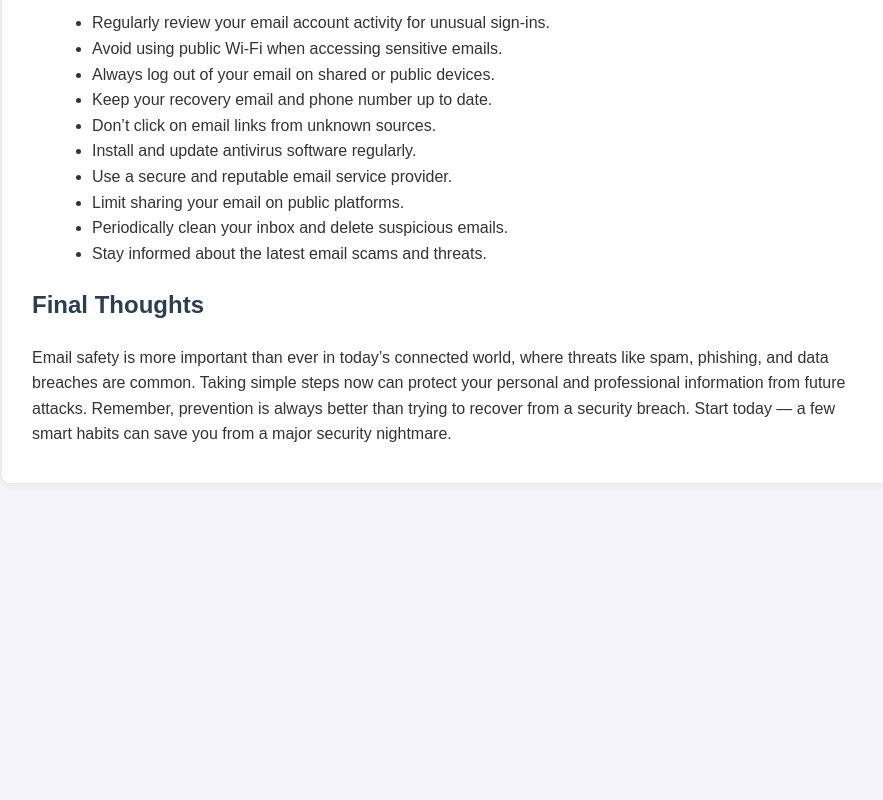
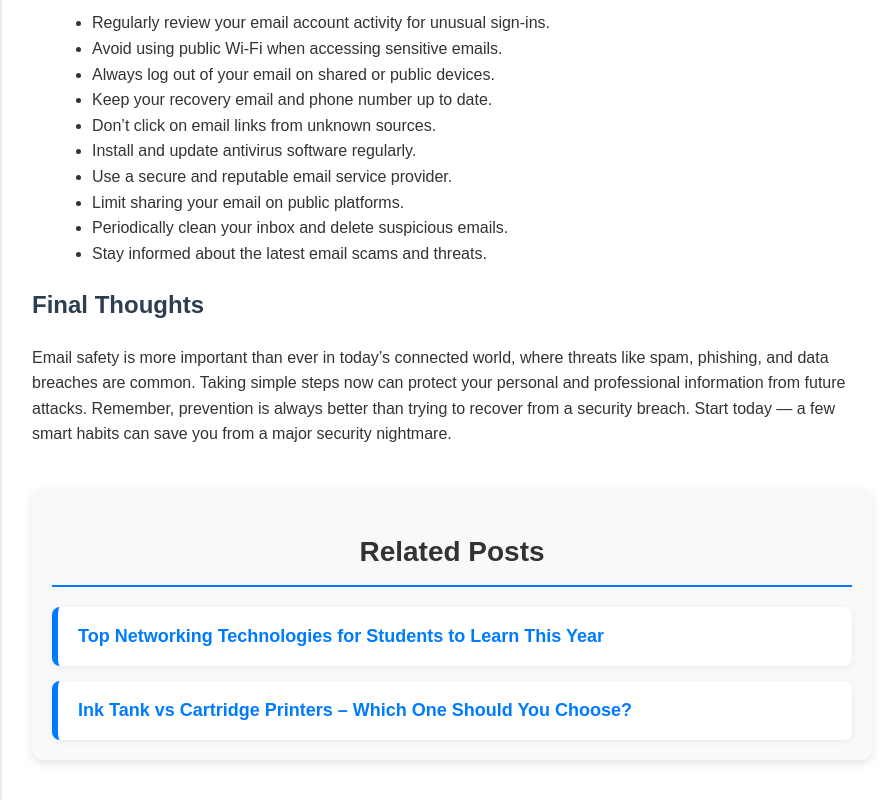
Before and after one commit to Ibrahim-Azhar77/top-networking-technologies, a plain HTML site: page protect-email-address.html in a window 1280 px wide. Shown: the part 3241-4041 px from the top of the page, without its empty margins (188-1071 px from the left). Before the commit the page ends 3784 px from the top, so only its background shows below. Drawn offline with Linux system fonts and the light colour scheme.

Commit message:
protect-email-address.html

```diff
--- a/protect-email-address.html
+++ b/protect-email-address.html
@@ -1,4 +1,3 @@
-
 <!DOCTYPE html>
 <html lang="en">
 <head>
@@ -149,6 +148,78 @@
         Taking simple steps now can protect your personal and professional information from future attacks.
         Remember, prevention is always better than trying to recover from a security breach.
         Start today — a few smart habits can save you from a major security nightmare.</p>
-    </section>
+<style>
+  .related-posts {
+    max-width: 800px;
+    margin: 40px auto;
+    padding: 20px;
+    background: #f9f9f9;
+    border-radius: 12px;
+    box-shadow: 0 4px 10px rgba(0,0,0,0.1);
+    font-family: Arial, sans-serif;
+  }
+
+  .related-posts h2 {
+    text-align: center;
+    font-size: 28px;
+    color: #333;
+    margin-bottom: 20px;
+    border-bottom: 2px solid #007BFF;
+    padding-bottom: 10px;
+  }
+
+  .post-links {
+    display: flex;
+    flex-direction: column;
+    gap: 15px;
+  }
+
+  .post-link {
+    text-decoration: none;
+    padding: 15px 20px;
+    background-color: #ffffff;
+    border-left: 6px solid #007BFF;
+    border-radius: 8px;
+    transition: all 0.3s ease;
+    box-shadow: 0 2px 6px rgba(0, 0, 0, 0.06);
+  }
+
+  .post-link:hover {
+    background-color: #eaf4ff;
+    transform: translateX(5px);
+  }
+
+  .post-title {
+    font-size: 18px;
+    color: #007BFF;
+    font-weight: bold;
+  }
+
+  @media (max-width: 600px) {
+    .related-posts h2 {
+      font-size: 24px;
+    }
+
+    .post-title {
+      font-size: 16px;
+    }
+  }
+</style>
+
+<div class="related-posts">
+  <h2>Related Posts</h2>
+  <div class="post-links">
+
+    <!-- Post 1 -->
+    <a class="post-link" href="https://top-networking-technologies.pages.dev/" target="_blank">
+      <div class="post-title">Top Networking Technologies for Students to Learn This Year </div>
+    </a>
+
+    <!-- Post 2 -->
+    <a class="post-link" href="https://top-networking-technologies.pages.dev/ink-tank-vs-cartridge" target="_blank">
+      <div class="post-title">Ink Tank vs Cartridge Printers – Which One Should You Choose?</div>
+    </a>
+
+  </div>
 </body>
 </html>
```
